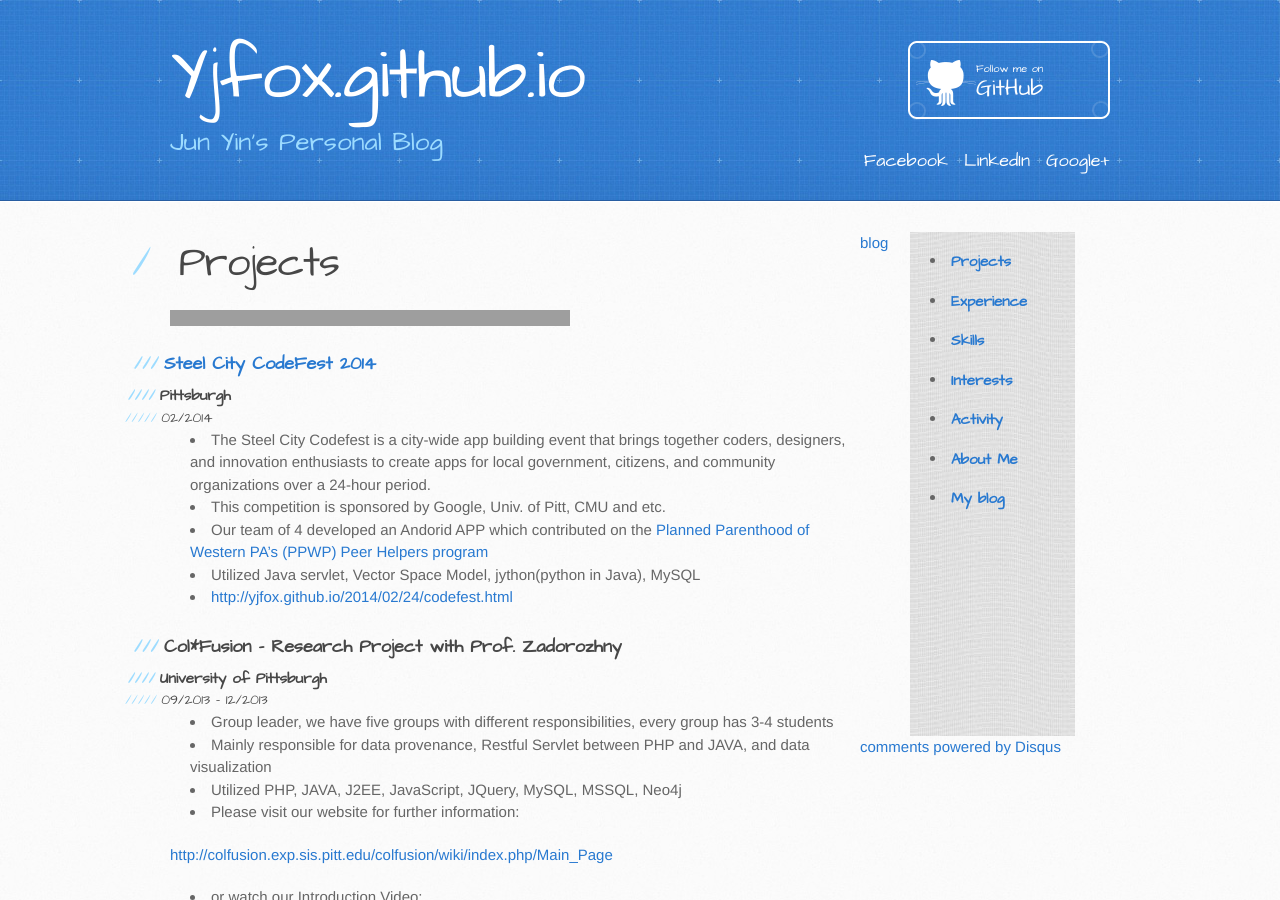
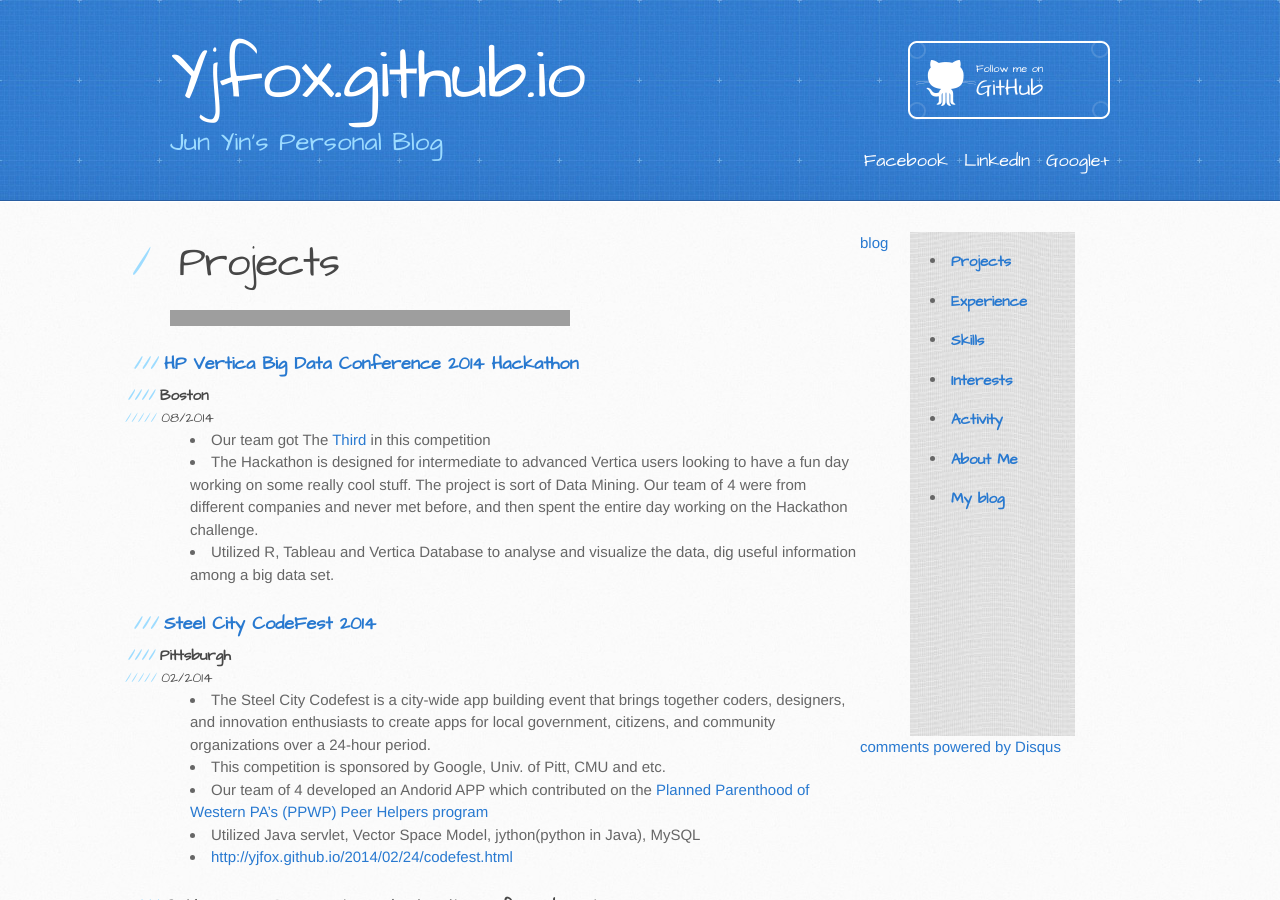
Before and after one commit to yjfox/yjfox.github.io, a Jekyll site: the page built from research.md, in a window 1280 px wide and 900 px high, cut to the strip 0-900 px from the top of the window. Built offline with Jekyll 4.4.1, drawn with Linux system fonts in a browser that asks for light colours; Markdown is read by kramdown in place of the engine named in the settings; comment, search, counter and statistics services are not loaded; grey boxes are pictures that could not be loaded.

Commit message:
Update research.md

```diff
--- a/research.md
+++ b/research.md
@@ -5,6 +5,14 @@ title: Research Experience
 
 <h1> Projects</h1>
 *****************
+
+###[HP Vertica Big Data Conference 2014 Hackathon](http://www.vertica.com/2014/08/12/welcome-to-the-bdc/)
+####Boston
+#####08/2014
+- Our team got The [Third](http://www.vertica.com/2014/08/12/welcome-to-the-bdc/) in this competition
+- The Hackathon is designed for intermediate to advanced Vertica users looking to have a fun day working on some really cool stuff. The project is sort of Data Mining.
+Our team of 4 were from different companies and never met before, and then spent the entire day working on the Hackathon challenge.
+- Utilized R, Tableau and Vertica Database to analyse and visualize the data, dig useful information among a big data set.
 
 ###[Steel City CodeFest 2014](http://steelcitycodefest.com/photos)
 ####Pittsburgh
```
